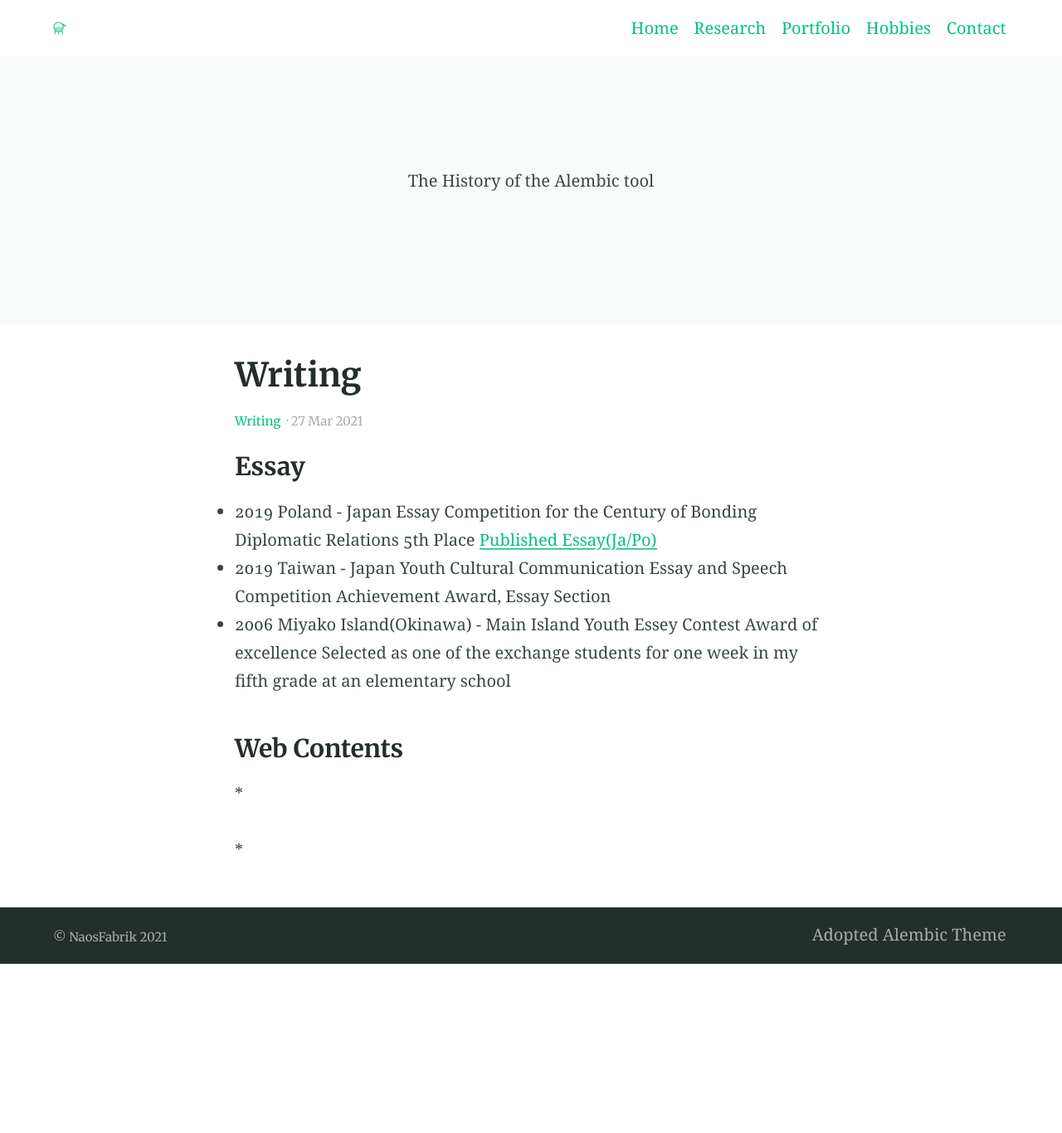
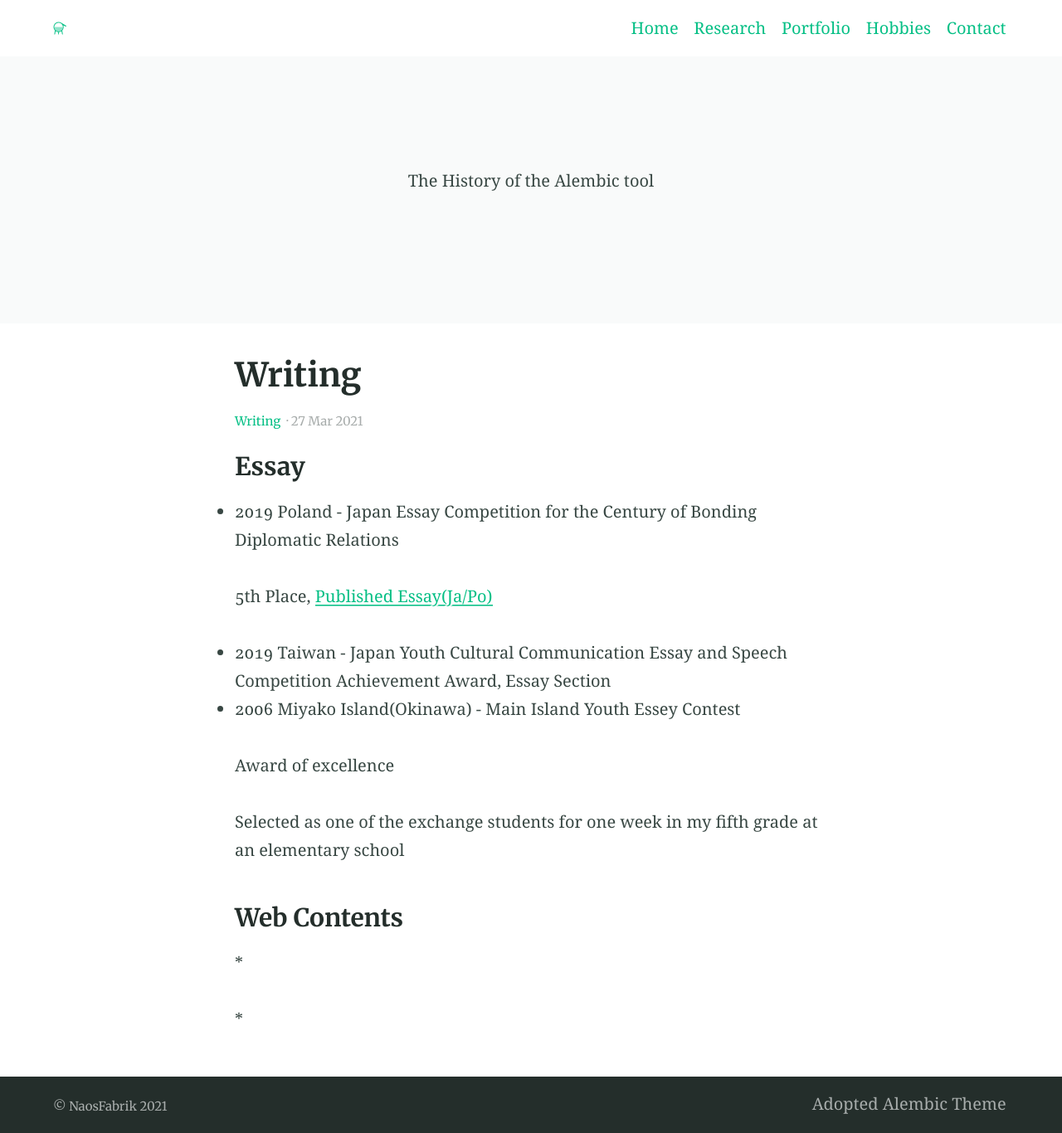
Before and after one commit to NaosFabrik/NaosFabrik.github.io, a Jekyll site: the page built from _posts/2021-03-27-example-post-one.md, in a window 1280 px wide. Shown: the whole page at 83% size. Built offline with Jekyll 4.4.1, drawn with Linux system fonts in a browser that asks for light colours; before the commit the page ends 1162 px from its top, so only the background shows below that.

```diff
--- a/_posts/2021-03-27-example-post-one.md
+++ b/_posts/2021-03-27-example-post-one.md
@@ -7,14 +7,16 @@ feature_text: |
 ---
 ### Essay
 * 2019 Poland - Japan Essay Competition for the Century of Bonding Diplomatic Relations
-5th Place
-[Published Essay(Ja/Po)](https://jpya.or.jp/ja/essaybook100yearanniversary/?fbclid=IwAR0SzSx6VSCblIBN87oWfzb3dBsDzXmn62247LG3Td8FlcD9IZtXoyF9ZrU)
+
+5th Place, [Published Essay(Ja/Po)](https://jpya.or.jp/ja/essaybook100yearanniversary/?fbclid=IwAR0SzSx6VSCblIBN87oWfzb3dBsDzXmn62247LG3Td8FlcD9IZtXoyF9ZrU)
 
 * 2019 Taiwan - Japan Youth Cultural Communication Essay and Speech Competition
 Achievement Award, Essay Section
 
 * 2006 Miyako Island(Okinawa) - Main Island Youth Essey Contest
+
 Award of excellence
+
 Selected as one of the exchange students for one week in my fifth grade at an elementary school
 
 ### Web Contents
```
